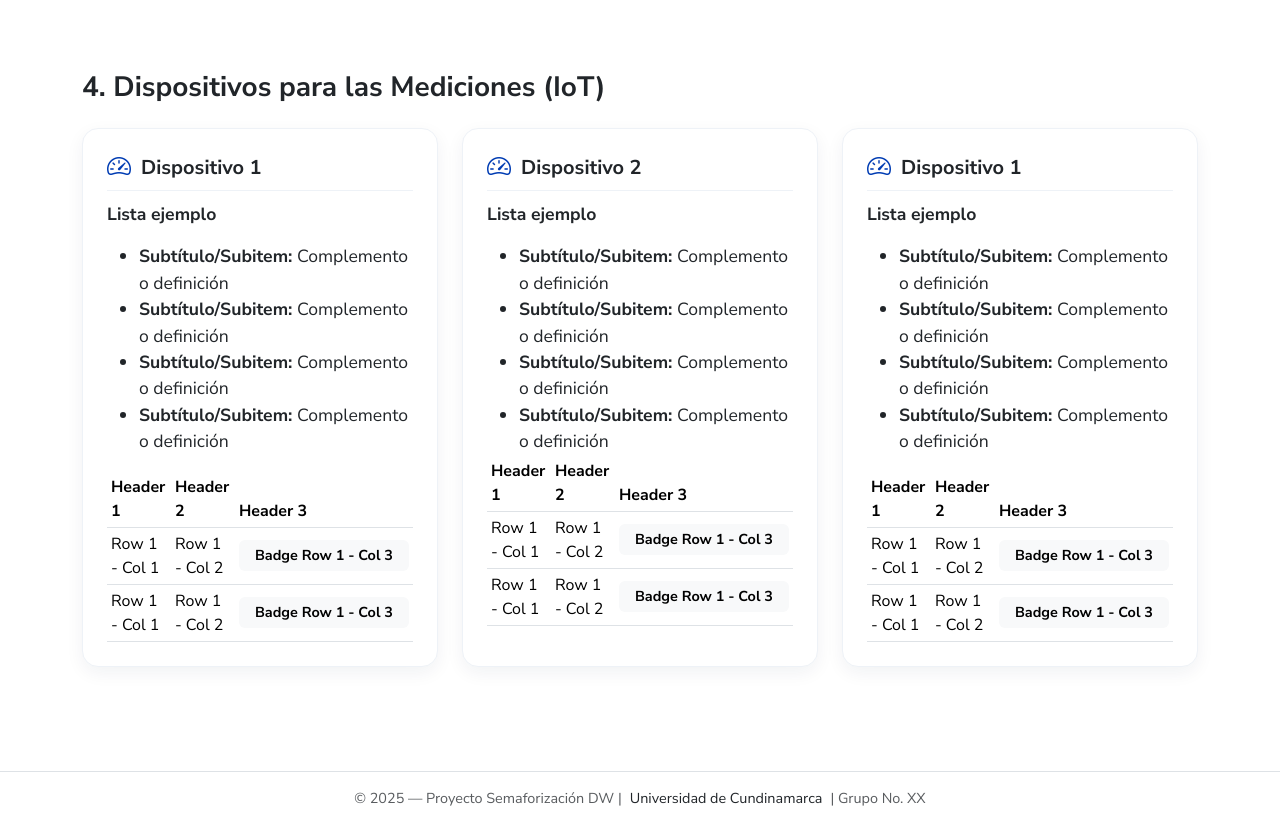
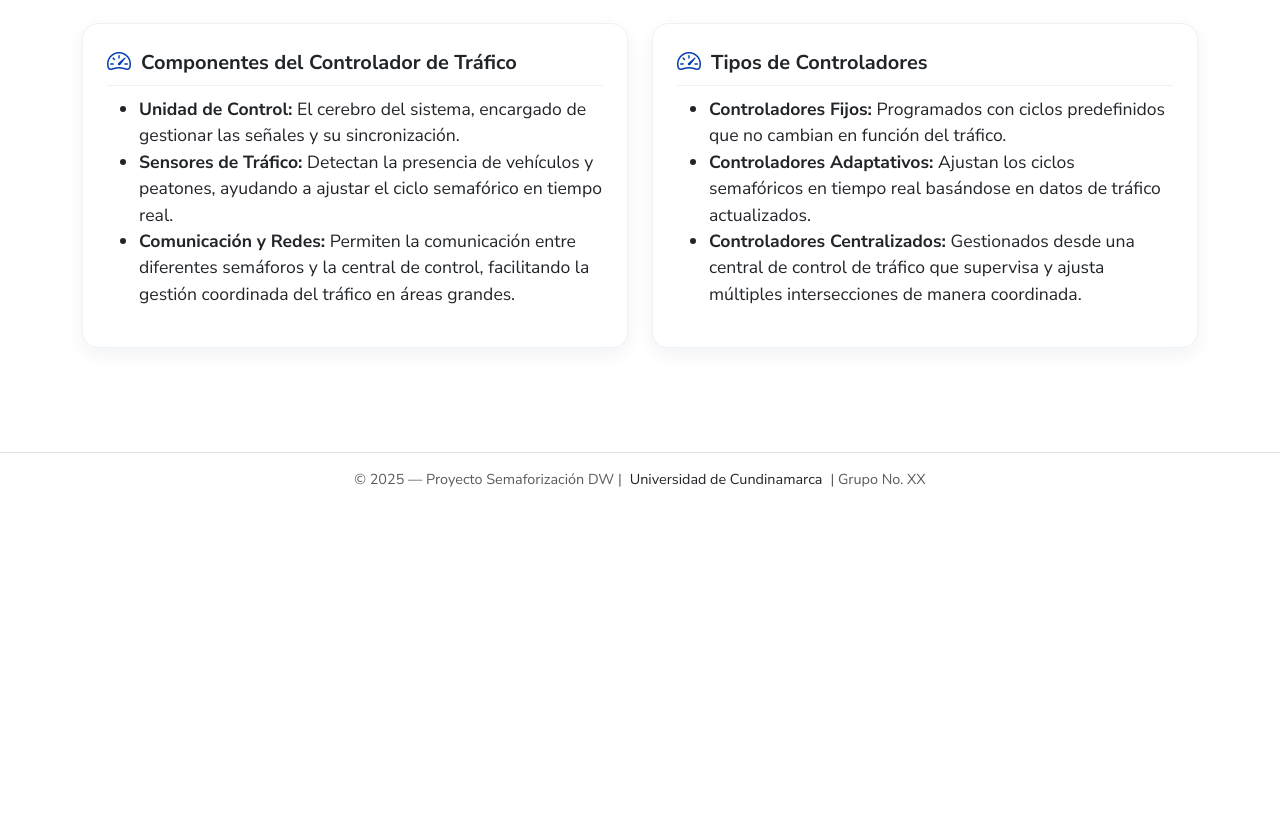
Before and after one commit to nabohorquez/SemaforizacionPowerBI, a Flask app: page / in a window 1280 px wide. Shown: the part 3374-4199 px from the top of the page. After the commit the page ends 3861 px from the top, so only its background shows below. Run offline with Flask 3, Linux system fonts and the light colour scheme.

Commit message:
feat: update reports page with Power BI integration and enhance content

```diff
--- a/templates/html/templates/base.html
+++ b/templates/html/templates/base.html
@@ -63,24 +63,9 @@
               <a class="nav-link" href="/#dispositivos-medicion">Dispositivos</a>
             </li>
             <li class="nav-item dropdown">
-              <button
-                class="nav-link dropdown-toggle"
-                id="navbarDropdownMenuLink"
-                data-bs-toggle="dropdown"
-                aria-expanded="false"
-              >
-                Reportes DataWare House
-              </button>
-              <ul
-                class="dropdown-menu"
-                aria-labelledby="navbarDropdownMenuLink"
-              >
-                <li>
-                  <a class="nav-link" href="{{ url_for('reports') }}">
-                    Reportes DataWare House
-                  </a>
-                </li>
-              </ul>
+              <li class="nav-item">
+                <a class="nav-link" href="{{ url_for('reports') }}">Power BI</a>
+              </li>
             </li>
             <li class="nav-item ms-lg-3">
               <button
--- a/templates/index.html
+++ b/templates/index.html
@@ -194,7 +194,7 @@
 <!-- Modelos Relacionales -->
 <section id="modelos-relacionales" class="section alt">
   <div class="container">
-    <h2 class="h3 fw-bold mb-4">3. Modelos Relacionales</h2>
+    <h2 class="h3 fw-bold mb-4">3. Modelos Data WareHouse</h2>
 
     <div class="row g-4">
       <!-- Resumen del modelo -->
@@ -202,12 +202,13 @@
         <div class="card card-soft h-100 p-4">
           <h5 class="card-soft-header">
             <i class="bi bi-diagram-3"></i>
-            Título ejemplo - Esquema y Normalización
+            Diagrama en estrella - Esquema y Normalización
           </h5>
           <p class="mb-3">
-            El modelo relacional está normalizado (3FN) para asegurar integridad
-            y eficiencia en la carga/consulta. Se organiza alrededor de
-            entidades operacionales (lecturas de tráfico y estados de semáforo)
+            El modelo relacional fue normalizado (3FN) para asegurar integridad
+            y eficiencia en la carga/consulta y luego des-normalizado para optimizar
+            consultas analíticas mediante un esquema de estrella.
+            Se organiza alrededor de entidades operacionales (lecturas de tráfico y estados de semáforo)
             y catálogos de referencia (tiempo, ubicación, dispositivos y tipos).
           </p>
           <ul class="mb-0">
@@ -248,34 +249,28 @@
               </thead>
               <tbody>
                 <tr>
-                  <td><b>NombreTabla</b></td>
+                  <td><b>Hechos_Trafico</b></td>
                   <td>
-                    <span class="badge text-bg-light">PK: ColumnaID</span>
-                    <span class="badge text-bg-light">FK: ColumnaID</span>
-                    <span class="badge text-bg-light">FK: ColumnaID</span>
-                    <span class="badge text-bg-light">FK: ColumnaID</span>
+                    <span class="badge text-bg-light">PK: id_hecho</span>
+                    <span class="badge text-bg-light">FK: id_fecha</span>
+                    <span class="badge text-bg-light">FK: id_ubicacion</span>
+                    <span class="badge text-bg-light">FK: id_semaforo</span>
                   </td>
-                  <td>Descripción de la conexión</td>
+                  <td>Tabla de hechos principal que registra eventos de tráfico vehicular con velocidad promedio, cantidad de vehículos y relaciones a dimensiones de tiempo, ubicación y semáforo.</td>
                 </tr>
                 <tr>
-                  <td><b>NombreTabla</b></td>
+                  <td><b>Dim_Fecha</b></td>
                   <td>
-                    <span class="badge text-bg-light">PK: ColumnaID</span>
-                    <span class="badge text-bg-light">FK: ColumnaID</span>
-                    <span class="badge text-bg-light">FK: ColumnaID</span>
-                    <span class="badge text-bg-light">FK: ColumnaID</span>
+                    <span class="badge text-bg-light">PK: id_fecha</span>
                   </td>
-                  <td>Descripción de la conexión</td>
+                  <td>Dimensión temporal que almacena información detallada de fecha y hora: año, mes, día, día de la semana, fecha de carga y hora de registro.</td>
                 </tr>
                 <tr>
-                  <td><b>NombreTabla</b></td>
+                  <td><b>Dim_Ubicacion</b></td>
                   <td>
-                    <span class="badge text-bg-light">PK: ColumnaID</span>
-                    <span class="badge text-bg-light">FK: ColumnaID</span>
-                    <span class="badge text-bg-light">FK: ColumnaID</span>
-                    <span class="badge text-bg-light">FK: ColumnaID</span>
+                    <span class="badge text-bg-light">PK: id_ubicacion</span>
                   </td>
-                  <td>Descripción de la conexión</td>
+                  <td>Dimensión geográfica que contiene datos de localización: localidad, dirección, longitud, latitud y equipo semafórico asociado.</td>
                 </tr>
               </tbody>
             </table>
@@ -288,11 +283,11 @@
         <div class="card card-soft h-100 p-4">
           <h5 class="card-soft-header">
             <i class="bi bi-diagram-3"></i>
-            Ejemplo Diagrama
+            Diagrama en estrella de semaforización inteligente
           </h5>
           <img
-            src="https://1.bp.blogspot.com/-9fWfqb24PE8/UIVX2INu7pI/AAAAAAAAAK4/Ce0w6g5UNlw/s1600/diagrama+entidad+relacion.jpg"
-            alt="ejemplo"
+            src="{{ url_for('static', filename='/img/diagrama_estrella.png') }}"
+            alt="Diagrama en estrella de semaforización inteligente"
           />
         </div>
       </div>
@@ -307,136 +302,31 @@
 
     <div class="row g-4">
       <!-- Sensores -->
-      <div class="col-md-4">
+      <div class="col-md-6">
         <div class="card card-soft h-100 p-4">
           <h5 class="card-soft-header">
             <i class="bi bi-speedometer2"></i>
-            Dispositivo 1
+            Componentes del Controlador de Tráfico
           </h5>
-          <p><b>Lista ejemplo</b></p>
           <ul class="mb-3">
-            <li><b>Subtítulo/Subitem:</b> Complemento o definición</li>
-            <li><b>Subtítulo/Subitem:</b> Complemento o definición</li>
-            <li><b>Subtítulo/Subitem:</b> Complemento o definición</li>
-            <li><b>Subtítulo/Subitem:</b> Complemento o definición</li>
+            <li><strong>Unidad de Control:</strong> El cerebro del sistema, encargado de gestionar las señales y su sincronización.</li>
+            <li><strong>Sensores de Tráfico:</strong> Detectan la presencia de vehículos y peatones, ayudando a ajustar el ciclo semafórico en tiempo real.</li>
+            <li><strong>Comunicación y Redes:</strong> Permiten la comunicación entre diferentes semáforos y la central de control, facilitando la gestión coordinada del tráfico en áreas grandes.</li>
           </ul>
-          <!-- Mini tabla -->
-          <div class="table-responsive">
-            <table class="table table-sm align-middle mb-0">
-              <thead>
-                <tr>
-                  <th><b>Header 1</b></th>
-                  <th><b>Header 2</b></th>
-                  <th><b>Header 3</b></th>
-                </tr>
-              </thead>
-              <tbody>
-                <tr>
-                  <td>Row 1 - Col 1</td>
-                  <td>Row 1 - Col 2</td>
-                  <td>
-                    <span class="badge text-bg-light">Badge Row 1 - Col 3</span>
-                  </td>
-                </tr>
-                <tr>
-                  <td>Row 1 - Col 1</td>
-                  <td>Row 1 - Col 2</td>
-                  <td>
-                    <span class="badge text-bg-light">Badge Row 1 - Col 3</span>
-                  </td>
-                </tr>
-              </tbody>
-            </table>
-          </div>
         </div>
       </div>
 
-      <div class="col-md-4">
+      <div class="col-md-6">
         <div class="card card-soft h-100 p-4">
           <h5 class="card-soft-header">
             <i class="bi bi-speedometer2"></i>
-            Dispositivo 2
+            Tipos de Controladores
           </h5>
-          <p><b>Lista ejemplo</b></p>
           <ul class="mb-0">
-            <li><b>Subtítulo/Subitem:</b> Complemento o definición</li>
-            <li><b>Subtítulo/Subitem:</b> Complemento o definición</li>
-            <li><b>Subtítulo/Subitem:</b> Complemento o definición</li>
-            <li><b>Subtítulo/Subitem:</b> Complemento o definición</li>
+            <li><strong>Controladores Fijos:</strong> Programados con ciclos predefinidos que no cambian en función del tráfico.</li>
+            <li><strong>Controladores Adaptativos:</strong> Ajustan los ciclos semafóricos en tiempo real basándose en datos de tráfico actualizados.</li>
+            <li><strong>Controladores Centralizados:</strong> Gestionados desde una central de control de tráfico que supervisa y ajusta múltiples intersecciones de manera coordinada.</li>
           </ul>
-
-          <!-- Mini tabla -->
-          <div class="table-responsive">
-            <table class="table table-sm align-middle mb-0">
-              <thead>
-                <tr>
-                  <th><b>Header 1</b></th>
-                  <th><b>Header 2</b></th>
-                  <th><b>Header 3</b></th>
-                </tr>
-              </thead>
-              <tbody>
-                <tr>
-                  <td>Row 1 - Col 1</td>
-                  <td>Row 1 - Col 2</td>
-                  <td>
-                    <span class="badge text-bg-light">Badge Row 1 - Col 3</span>
-                  </td>
-                </tr>
-                <tr>
-                  <td>Row 1 - Col 1</td>
-                  <td>Row 1 - Col 2</td>
-                  <td>
-                    <span class="badge text-bg-light">Badge Row 1 - Col 3</span>
-                  </td>
-                </tr>
-              </tbody>
-            </table>
-          </div>
-        </div>
-      </div>
-
-      <div class="col-md-4">
-        <div class="card card-soft h-100 p-4">
-          <h5 class="card-soft-header">
-            <i class="bi bi-speedometer2"></i>
-            Dispositivo 1
-          </h5>
-          <p><b>Lista ejemplo</b></p>
-          <ul class="mb-3">
-            <li><b>Subtítulo/Subitem:</b> Complemento o definición</li>
-            <li><b>Subtítulo/Subitem:</b> Complemento o definición</li>
-            <li><b>Subtítulo/Subitem:</b> Complemento o definición</li>
-            <li><b>Subtítulo/Subitem:</b> Complemento o definición</li>
-          </ul>
-          <!-- Mini tabla -->
-          <div class="table-responsive">
-            <table class="table table-sm align-middle mb-0">
-              <thead>
-                <tr>
-                  <th><b>Header 1</b></th>
-                  <th><b>Header 2</b></th>
-                  <th><b>Header 3</b></th>
-                </tr>
-              </thead>
-              <tbody>
-                <tr>
-                  <td>Row 1 - Col 1</td>
-                  <td>Row 1 - Col 2</td>
-                  <td>
-                    <span class="badge text-bg-light">Badge Row 1 - Col 3</span>
-                  </td>
-                </tr>
-                <tr>
-                  <td>Row 1 - Col 1</td>
-                  <td>Row 1 - Col 2</td>
-                  <td>
-                    <span class="badge text-bg-light">Badge Row 1 - Col 3</span>
-                  </td>
-                </tr>
-              </tbody>
-            </table>
-          </div>
         </div>
       </div>
     </div>
```
Also changed, not shown: templates/html/dw/reports.html (+12 -10 lines), static/img/diagrama_estrella.png (added).
